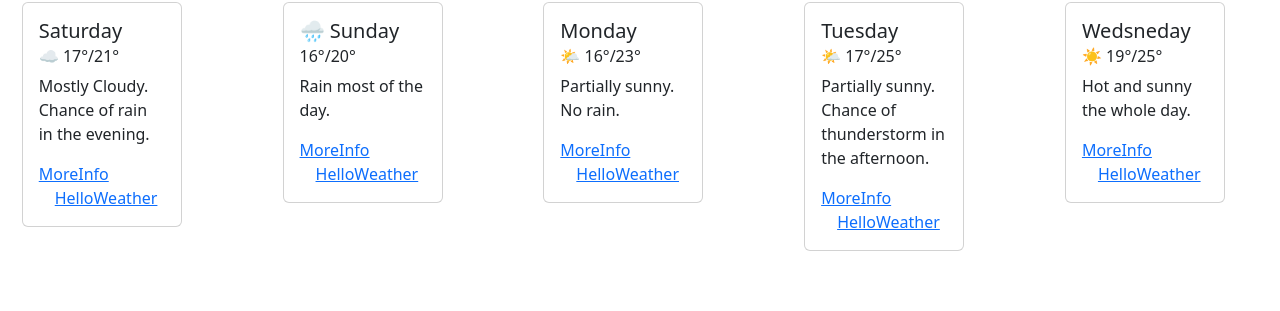
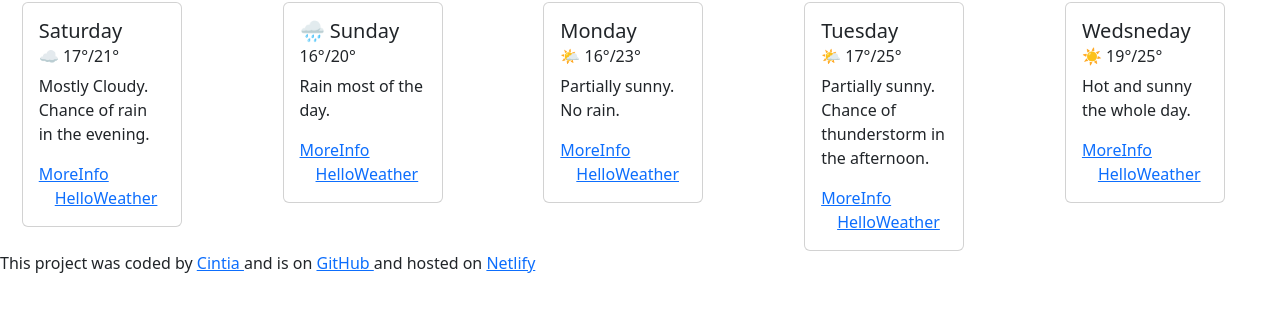
Before and after one commit to Cintia-Godoy/first_project, a plain HTML site: page index.html in a window 1280 px wide. Shown: the part 447-758 px from the top of the page. Drawn offline with nearby package versions, Linux system fonts and the light colour scheme; files that its build step writes are made by us from their sources; files whose address does not match are found by name.

Commit message:
Updated signature on HTML

```diff
--- a/index.html
+++ b/index.html
@@ -126,7 +126,14 @@
                 </div>
           </div>
         </div>
+        <p>
+            This project was coded by <a href = "https://github.com/Cintia-Godoy" > Cintia </a> and is on <a href = "https://github.com/Cintia-Godoy/first_project" > GitHub </a> and hosted on <a href = "https://glittery-jelly-761ff4.netlify.app/" > Netlify </a>
+
+
+        </p>
 
     <script src="src/index.js"></script>
+
+
   </body>
 </html>
```
